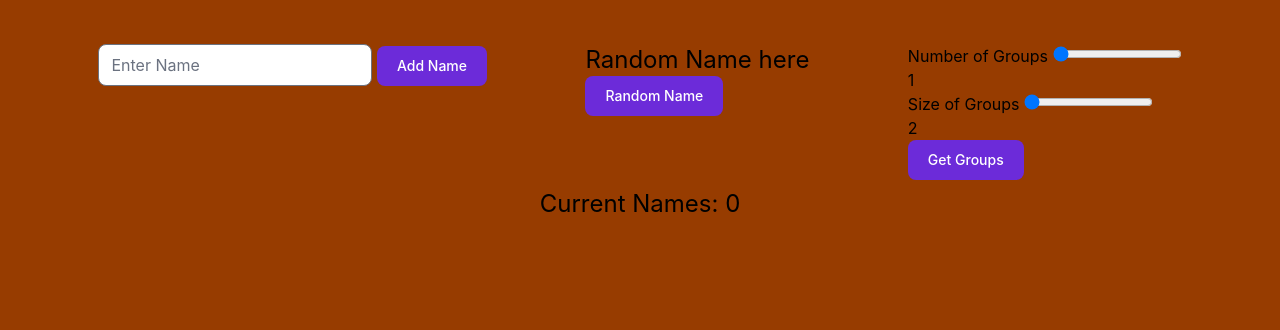
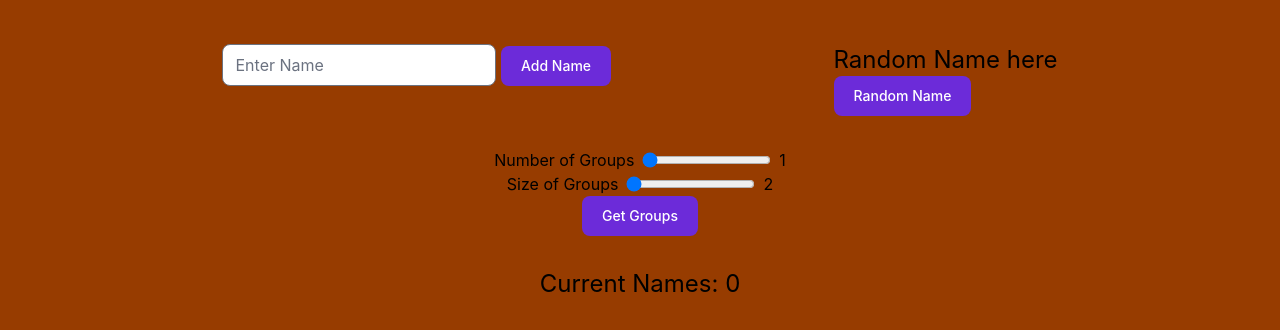
Before and after one commit to mkheck13/EnRNG, a website with bundled scripts: page index.html in a window 1280 px wide. Shown: the part 124-454 px from the top of the page. Built offline with nearby package versions, Linux system fonts and the light colour scheme.

Commit message:
Getting tired, push to turn in.

```diff
--- a/index.html
+++ b/index.html
@@ -1,5 +1,6 @@
 <!DOCTYPE html>
 <html lang="en">
+
 <head>
     <meta charset="UTF-8">
     <meta name="viewport" content="width=device-width, initial-scale=1.0">
@@ -7,6 +8,7 @@
     <link href="./src/output.css" rel="stylesheet" />
     <title>Enhanced Random Name Generator</title>
 </head>
+
 <body class="bg-amber-800">
 
     <div class="mt-20">
@@ -16,45 +18,62 @@
         </div>
 
         <!-- input and buttons -->
-         <div class="columns-3 flex justify-evenly mt-12">
+        <div class="columns-4 flex justify-evenly mt-12">
             <!-- Name Input & Button to Add -->
             <div>
                 <input class="rounded-lg" id="nameInput" type="text" placeholder="Enter Name">
-                <button id="addNameBtn" type="button" class="focus:outline-none text-white bg-purple-700 hover:bg-purple-800 focus:ring-4 focus:ring-purple-300 font-medium rounded-lg text-sm px-5 py-2.5 mb-2 dark:bg-purple-600 dark:hover:bg-purple-700 dark:focus:ring-purple-900">Add Name</button>
+                <button id="addNameBtn" type="button"
+                    class="focus:outline-none text-white bg-purple-700 hover:bg-purple-800 focus:ring-4 focus:ring-purple-300 font-medium rounded-lg text-sm px-5 py-2.5 mb-2 dark:bg-purple-600 dark:hover:bg-purple-700 dark:focus:ring-purple-900">Add
+                    Name</button>
             </div>
             <!-- Random Button and Field For Name -->
             <div>
                 <p class="text-2xl" id="displayRandomname">Random Name here</p>
-                <button id="randomNameBtn" type="button" class="focus:outline-none text-white bg-purple-700 hover:bg-purple-800 focus:ring-4 focus:ring-purple-300 font-medium rounded-lg text-sm px-5 py-2.5 mb-2 dark:bg-purple-600 dark:hover:bg-purple-700 dark:focus:ring-purple-900">Random Name</button>
+                <button id="randomNameBtn" type="button"
+                    class="focus:outline-none text-white bg-purple-700 hover:bg-purple-800 focus:ring-4 focus:ring-purple-300 font-medium rounded-lg text-sm px-5 py-2.5 mb-2 dark:bg-purple-600 dark:hover:bg-purple-700 dark:focus:ring-purple-900">Random
+                    Name</button>
             </div>
+
+
+        </div>
+
+        <div>
              <!-- Sliders for size of groups and how many groups and button -->
-              <div>
-                <div>
+             <div class="text-center my-6">
+                <div class="flex justify-center">
                     <label for="groupCount">Number of Groups</label>
-                    <input type="range" name="groupCount" id="groupCountSlider" min="1" max="10" value="1" required>
+                    <input class="mx-2" type="range" name="groupCount" id="groupCountSlider" min="1" max="10" value="1" required>
                     <p id="groupCountValue">1</p>
                 </div>
-                <div>
+                <div class="flex justify-center">
                     <label for="groupSize">Size of Groups</label>
-                    <input type="range" name="groupSize" id="groupSizeSlider" min="2" max="10" value="2" required>
+                    <input class="mx-2" type="range" name="groupSize" id="groupSizeSlider" min="2" max="10" value="2" required>
                     <p id="groupSizeValue">2</p>
                 </div>
-                <button id="groupBtn" data-modal-target="default-modal" data-modal-toggle="default-modal" type="button" class="focus:outline-none text-white bg-purple-700 hover:bg-purple-800 focus:ring-4 focus:ring-purple-300 font-medium rounded-lg text-sm px-5 py-2.5 mb-2 dark:bg-purple-600 dark:hover:bg-purple-700 dark:focus:ring-purple-900">Get Groups</button>
+                <button id="groupBtn" data-modal-target="default-modal" data-modal-toggle="default-modal" type="button"
+                    class="focus:outline-none text-white bg-purple-700 hover:bg-purple-800 focus:ring-4 focus:ring-purple-300 font-medium rounded-lg text-sm px-5 py-2.5 mb-2 dark:bg-purple-600 dark:hover:bg-purple-700 dark:focus:ring-purple-900">Get
+                    Groups</button>
             </div>
 
             <!-- Modal for showing groups -->
-              <div id="default-modal" tabindex="-1" aria-hidden="true" class="hidden overflow-y-auto overflow-x-hidden fixed top-0 right-0 left-0 z-50 justify-center items-center w-full md:inset-0 h-[calc(100%-1rem)] max-h-full">
+            <div id="default-modal" tabindex="-1" aria-hidden="true"
+                class="hidden overflow-y-auto overflow-x-hidden fixed top-0 right-0 left-0 z-50 justify-center items-center w-full md:inset-0 h-[calc(100%-1rem)] max-h-full">
                 <div class="relative p-4 w-full max-w-2xl max-h-full">
 
                     <div class="relative bg-white rounded-lg shadow dark:bg-gray-700">
 
-                        <div class="flex items-center justify-between p-4 md:p-5 border-b rounded-t dark:border-gray-600">
+                        <div
+                            class="flex items-center justify-between p-4 md:p-5 border-b rounded-t dark:border-gray-600">
                             <h3 class="text-xl font-semibold text-gray-900 dark:text-white">
                                 Groups
                             </h3>
-                            <button type="button" class="text-gray-400 bg-transparent hover:bg-gray-200 hover:text-gray-900 rounded-lg text-sm w-8 h-8 ms-auto inline-flex justify-center items-center dark:hover:bg-gray-600 dark:hover:text-white" data-modal-hide="default-modal">
-                                <svg class="w-3 h-3" aria-hidden="true" xmlns="http://www.w3.org/2000/svg" fill="none" viewBox="0 0 14 14">
-                                    <path stroke="currentColor" stroke-linecap="round" stroke-linejoin="round" stroke-width="2" d="m1 1 6 6m0 0 6 6M7 7l6-6M7 7l-6 6"/>
+                            <button type="button"
+                                class="text-gray-400 bg-transparent hover:bg-gray-200 hover:text-gray-900 rounded-lg text-sm w-8 h-8 ms-auto inline-flex justify-center items-center dark:hover:bg-gray-600 dark:hover:text-white"
+                                data-modal-hide="default-modal">
+                                <svg class="w-3 h-3" aria-hidden="true" xmlns="http://www.w3.org/2000/svg" fill="none"
+                                    viewBox="0 0 14 14">
+                                    <path stroke="currentColor" stroke-linecap="round" stroke-linejoin="round"
+                                        stroke-width="2" d="m1 1 6 6m0 0 6 6M7 7l6-6M7 7l-6 6" />
                                 </svg>
                                 <span class="sr-only">Close modal</span>
                             </button>
@@ -64,7 +83,6 @@
                     </div>
                 </div>
             </div>
-
         </div>
 
         <!-- Area to show the current names and remove them -->
@@ -87,4 +105,5 @@
     <script src="https://cdn.jsdelivr.net/npm/flowbite@3.1.2/dist/flowbite.min.js"></script>
     <script type="module" src="./scripts/app.js"></script>
 </body>
+
 </html>
--- a/scripts/app.js
+++ b/scripts/app.js
@@ -133,3 +133,9 @@ const shuffle = (arr) => {
     }
     return arr;
 };
+
+// Local storage
+// function isSaved(nameInput){
+//     const saved = GetLocal();
+//     return saved.includes(nameInput)
+// };
--- a/scripts/localstorage.js
+++ b/scripts/localstorage.js
@@ -25,10 +25,12 @@ const RemoveLocal = (isName) => {
     let names = GetLocal();
     let index = names.indexOf(isName);
 
-    names.splice(index, 1);
+    if(index !== -1){
+        names.splice(index, 1);
 
-    console.log(names);
-    localStorage.setItem("Names", JSON.stringify(names))
+        console.log(names);
+        localStorage.setItem("Names", JSON.stringify(names))
+    }
 };
 
 // Exports
```
Also changed, not shown: src/output.css. Lines whose indentation alone changed are shown as unchanged.
